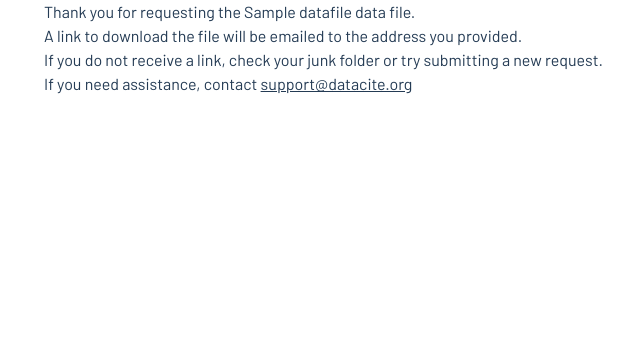
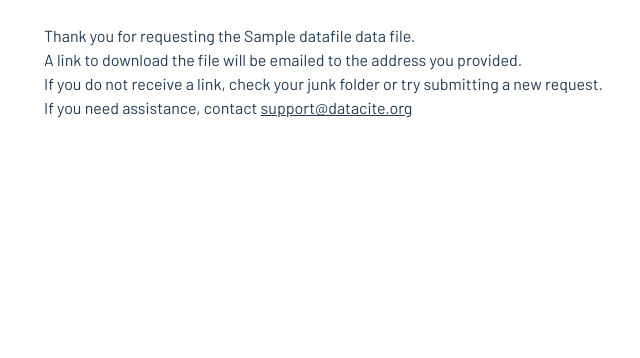
Before and after one commit to datacite/tesem, a Flask app: template app/templates/success.html in a window 1280 px wide. Shown: the part 62-420 px from the top of the page, without its empty margins (4-644 px from the left). Run offline with Flask 3, Linux system fonts and the light colour scheme; the template is opened without the code that fills it: values that come from a table or form of the project are taken from there, others are empty; tables that the repository leaves empty hold one stand-in row (values such as "Sample post"); some libraries are stand-ins or nearby versions.

Commit message:
Add padding to form success page

```diff
--- a/app/templates/success.html
+++ b/app/templates/success.html
@@ -1,8 +1,10 @@
 {% extends "base.html" %}
 {% block title %}Request access to {{ datafile.name }}{% endblock %}
 {% block content %}
+<div class="my-4">
 Thank you for requesting the {{ datafile.name }} data file.<br />
 A link to download the file will be emailed to the address you provided.<br />
 If you do not receive a link, check your junk folder or try submitting a new request.<br />
 If you need assistance, contact <a href="mailto:support@datacite.org">support@datacite.org</a>
+</div>
 {% endblock %}
```
